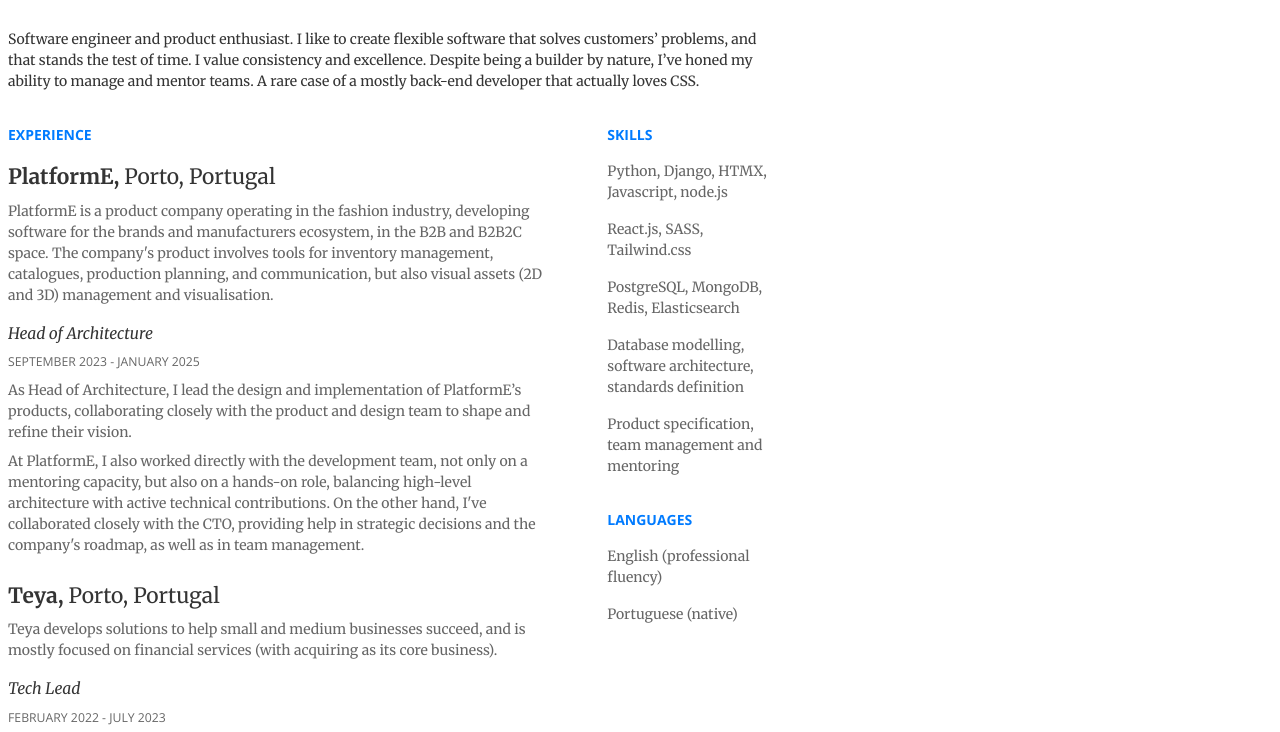
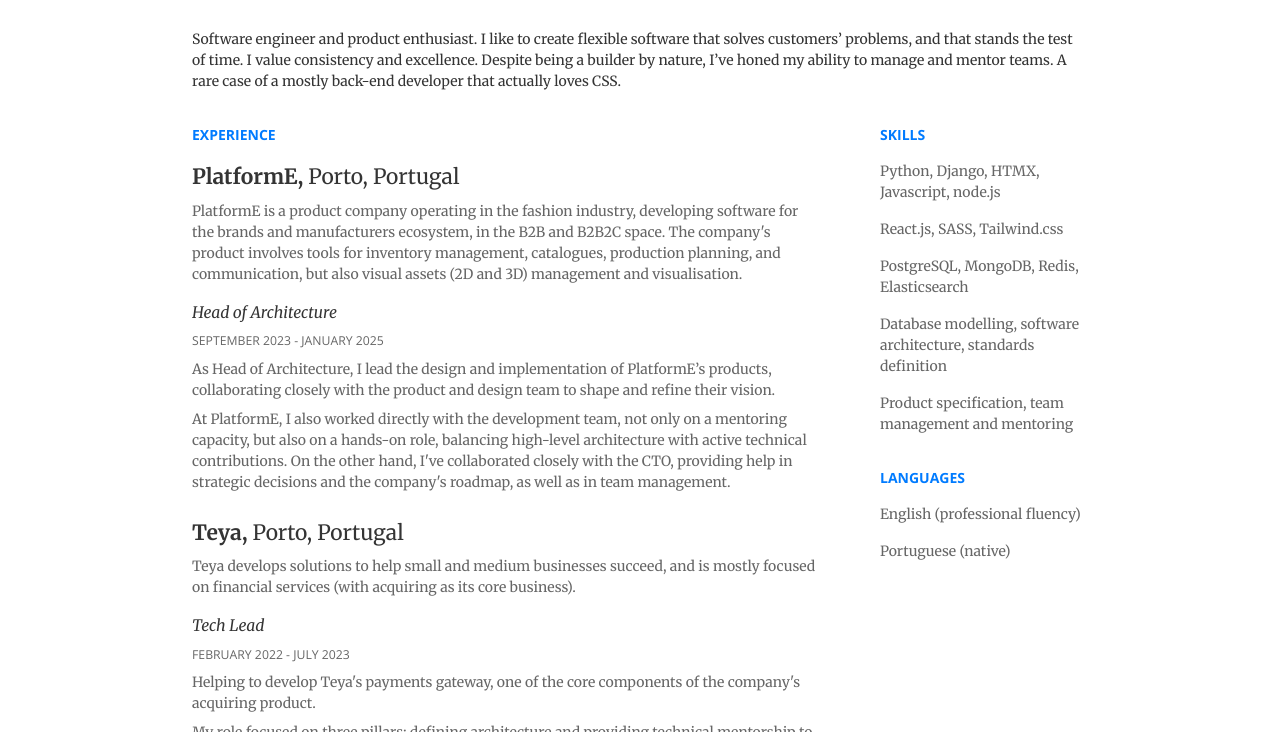
Before and after one commit to norim13/cv, a plain HTML site: page index.html in a window 1280 px wide. Shown: the part 152-884 px from the top of the page. Drawn offline with nearby package versions, Linux system fonts and the light colour scheme.

Commit message:
Center content on non-print version

```diff
--- a/index.html
+++ b/index.html
@@ -8,6 +8,7 @@
     <link rel="preconnect" href="https://fonts.gstatic.com" crossorigin>
     <link href="https://fonts.googleapis.com/css2?family=Merriweather:ital,wght@0,300;0,400;0,700;0,900;1,300;1,400;1,700;1,900&family=Open+Sans:ital,wght@0,300..800;1,300..800&display=swap" rel="stylesheet">
     <style>
+        @media print {
             @page {
                 size: A4;
                 margin: 13mm 25mm 13mm 25mm;
@@ -16,8 +17,10 @@
             html {
                 width: 210mm;
                 height: 297mm;
+            }
+        }
 
-            /*font-family: sans-serif;*/
+        html {
             line-height: 1.5;
             font-size: 14px;
 
@@ -126,6 +129,10 @@
             width: 75%;
         }
 
+        .max-w-5xl {
+            max-width: 64rem;
+        }
+
         .mx-auto {
             margin-left: auto;
             margin-right: auto;
@@ -189,7 +196,8 @@
 
     </style>
 </head>
-<body class="flex flex-col gap-8 text-neutral-900 font-serif">
+<body class="text-neutral-900 font-serif max-w-5xl mx-auto">
+<div class="flex flex-col gap-8">
     <header>
         <div class="flex flex-col gap-4 w-2/3 text-center mx-auto">
             <h1>
@@ -445,5 +453,6 @@
         </div>
         <!-- END: Right Column -->
     </div>
+</div>
 </body>
 </html>
```
Lines whose indentation alone changed are shown as unchanged.
